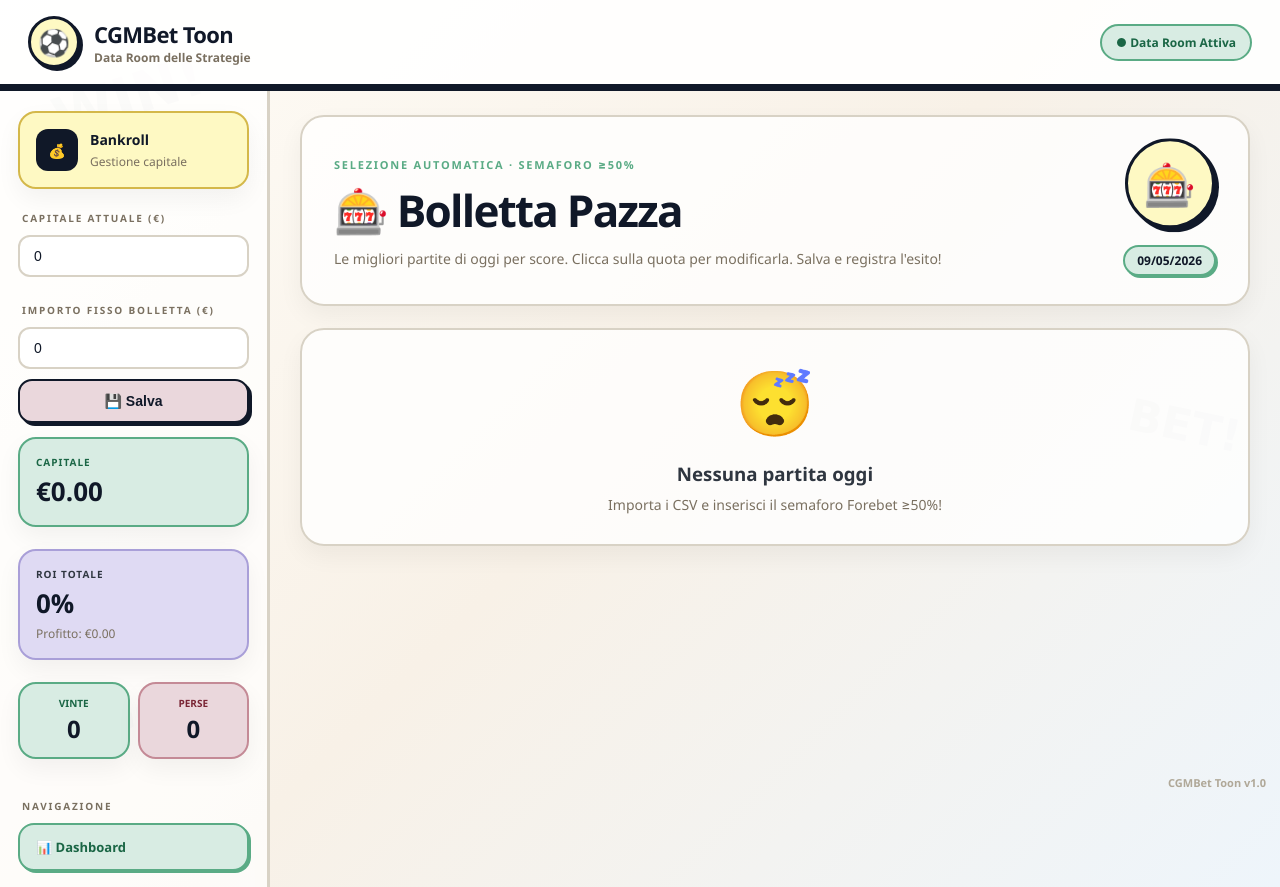
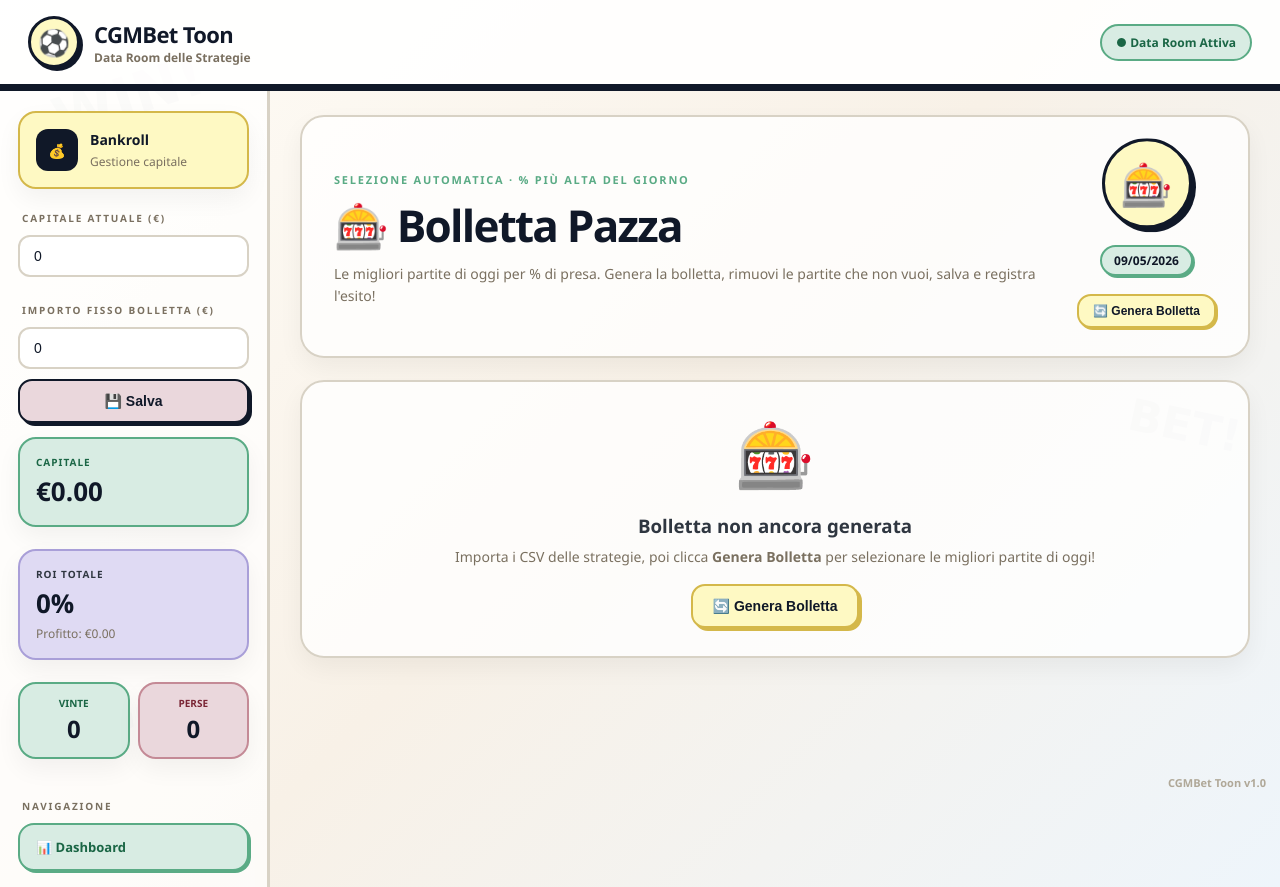
Before and after one commit to diablo130219/CGMBET, a Flask app: page /bolletta in a window 1280 px wide. Run offline with Flask 3, Linux system fonts and the light colour scheme; data that the repository does not hold is empty.

Commit message:
Add files via upload

```diff
--- a/templates/bolletta.html
+++ b/templates/bolletta.html
@@ -95,13 +95,21 @@
 
     <div class="hero-toon" style="margin-bottom:22px;">
       <div>
-        <span class="comic-label">Selezione automatica · semaforo ≥50%</span>
+        <span class="comic-label">Selezione automatica · % più alta del giorno</span>
         <h2>🎰 Bolletta Pazza</h2>
-        <p>Le migliori partite di oggi per score. Clicca sulla quota per modificarla. Salva e registra l'esito!</p>
+        <p>Le migliori partite di oggi per % di presa. Genera la bolletta, rimuovi le partite che non vuoi, salva e registra l'esito!</p>
       </div>
       <div class="mascot-card">
         <div class="mascot">🎰</div>
         <span>{{ oggi }}</span>
+        <form action="{{ url_for('genera_bolletta') }}" method="POST" style="margin-top:8px;">
+          <button type="submit" class="toon-btn" style="background:var(--soft-yellow);border-color:#d4b84a;box-shadow:2px 2px 0 #d4b84a;font-size:12px;padding:8px 14px;">
+            🔄 {% if bolletta_generata %}Rigenera{% else %}Genera Bolletta{% endif %}
+          </button>
+        </form>
+        {% if partite_oggi > 0 %}
+        <small style="color:#5aab85;font-size:11px;font-weight:700;">{{ partite_oggi }} partite disponibili</small>
+        {% endif %}
       </div>
     </div>
 
@@ -167,10 +175,8 @@
                 <span class="stat-value">{{ p.pct_media }}%</span>
               </td>
               <td>
-                <form action="{{ url_for('delete_match', match_id=p.id) }}" method="POST"
-                      onsubmit="return confirm('Rimuovere questa partita dalla bolletta?')">
-                  <input type="hidden" name="source" value="bolletta">
-                  <button type="submit" class="toon-btn danger" style="padding:5px 10px;font-size:11px;">🗑</button>
+                <form action="{{ url_for('rimuovi_da_bolletta', match_id=p.id) }}" method="POST">
+                  <button type="submit" class="toon-btn danger" style="padding:5px 10px;font-size:11px;" title="Rimuovi dalla bolletta">✕</button>
                 </form>
               </td>
             </tr>
@@ -214,9 +220,14 @@
     {% else %}
     <div class="hero-toon" style="justify-content:center;text-align:center;">
       <div>
-        <div style="font-size:64px;margin-bottom:16px;">😴</div>
-        <h3>Nessuna partita oggi</h3>
-        <p style="margin-top:8px;">Importa i CSV e inserisci il semaforo Forebet ≥50%!</p>
+        <div style="font-size:64px;margin-bottom:16px;">🎰</div>
+        <h3>Bolletta non ancora generata</h3>
+        <p style="margin-top:8px;">Importa i CSV delle strategie, poi clicca <strong>Genera Bolletta</strong> per selezionare le migliori partite di oggi!</p>
+        <form action="{{ url_for('genera_bolletta') }}" method="POST" style="margin-top:16px;">
+          <button type="submit" class="toon-btn" style="background:var(--soft-yellow);border-color:#d4b84a;box-shadow:3px 3px 0 #d4b84a;">
+            🔄 Genera Bolletta
+          </button>
+        </form>
       </div>
     </div>
     {% endif %}
```
